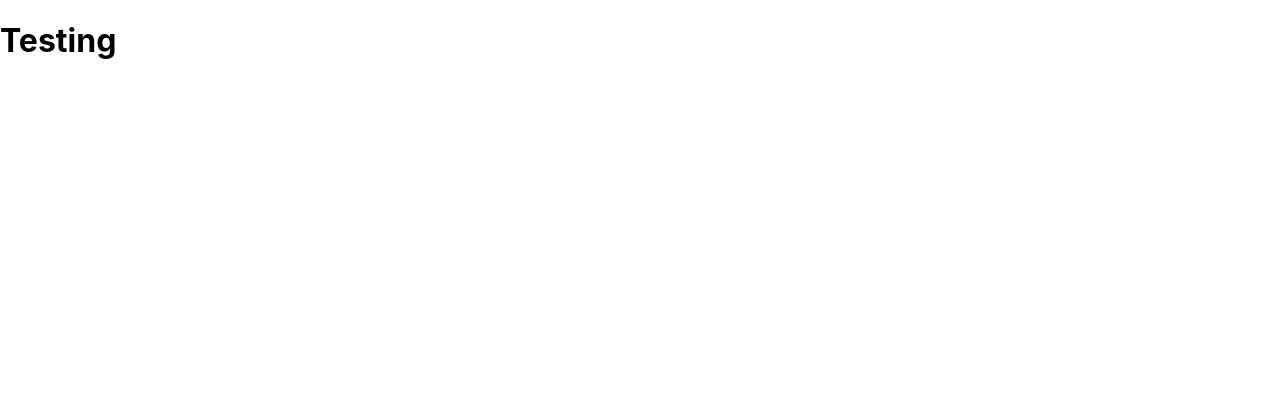
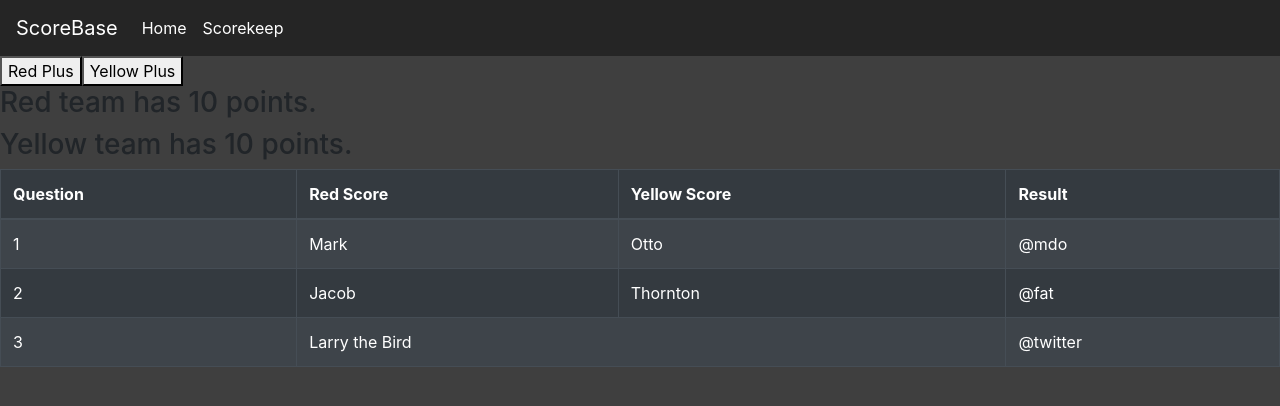
Before and after one commit to yobany10/scorebase, a React (Create React App) app: page /scorekeep in a window 1280 px wide. Shown: the top 406 px of the page. Built offline with nearby package versions, Linux system fonts and the light colour scheme.

Commit message:
Added table placeholder and some basic score logic.

```diff
--- a/package.json
+++ b/package.json
@@ -6,8 +6,11 @@
     "@testing-library/jest-dom": "^5.11.10",
     "@testing-library/react": "^11.2.6",
     "@testing-library/user-event": "^12.8.3",
+    "bootstrap": "^4.6.0",
     "react": "^17.0.2",
+    "react-bootstrap": "^1.5.2",
     "react-dom": "^17.0.2",
+    "react-router-dom": "^5.2.0",
     "react-scripts": "4.0.3",
     "web-vitals": "^1.1.1"
   },
--- a/src/App.js
+++ b/src/App.js
@@ -1,8 +1,18 @@
 import React from 'react'
+import MainNavbar from './components/Navbar'
+import Home from './components/Home'
+import Scorekeep from './components/Scorekeep'
+import { BrowserRouter as Router, Route } from 'react-router-dom'
 
 const App = () => {
   return (
-    <h1>Testing</h1>
+    <div>
+    <Router>
+    <MainNavbar />
+      <Route exact path='/'><Home /></Route>
+      <Route exact path='/scorekeep'><Scorekeep /></Route>
+    </Router>
+    </div>
   )
 }
 
--- /dev/null
+++ b/src/components/Home.css
@@ -0,0 +1,4 @@
+.landing-lg-title {
+    color: white;
+    text-align: center;
+}
--- /dev/null
+++ b/src/components/Home.js
@@ -0,0 +1,10 @@
+import React from 'react'
+import './Home.css'
+
+const Home = () => {
+    return (
+        <h1 className='landing-lg-title'>Josue</h1>
+    )
+}
+
+export default Home
--- /dev/null
+++ b/src/components/Navbar.css
@@ -0,0 +1,12 @@
+.navbar-div {
+    background-color: rgb(37, 37, 37) !important;
+}
+
+.navbar-div a {
+    color: white !important;
+    text-decoration: none;
+}
+
+.navbar-brand {
+    color: rgb(8, 206, 255) !important;
+}
--- /dev/null
+++ b/src/components/Navbar.js
@@ -0,0 +1,21 @@
+import React from 'react'
+import { Link } from 'react-router-dom'
+import Navbar from 'react-bootstrap/Navbar'
+import Nav from 'react-bootstrap/Nav'
+import './Navbar.css'
+
+const MainNavbar = () => {
+    return (
+        <>
+        <Navbar bg="dark" variant="dark" className="navbar-div">
+            <Navbar.Brand className='navbar-brand'><Link to='/'>ScoreBase</Link></Navbar.Brand>
+            <Nav className="mr-auto">
+                <Nav.Link ><Link to='/'>Home</Link></Nav.Link>
+                <Nav.Link ><Link to='/scorekeep'>Scorekeep</Link></Nav.Link>
+            </Nav>
+        </Navbar>
+        </>
+    )
+}
+
+export default MainNavbar
--- /dev/null
+++ b/src/components/ScoreTable.js
@@ -0,0 +1,38 @@
+import React from 'react'
+import Table from 'react-bootstrap/Table'
+
+const ScoreTable = props => {
+    return (
+        <Table striped bordered hover variant="dark">
+  <thead>
+    <tr>
+      <th>Question</th>
+      <th>Red Score</th>
+      <th>Yellow Score</th>
+      <th>Result</th>
+    </tr>
+  </thead>
+  <tbody>
+    <tr>
+      <td>1</td>
+      <td>Mark</td>
+      <td>Otto</td>
+      <td>@mdo</td>
+    </tr>
+    <tr>
+      <td>2</td>
+      <td>Jacob</td>
+      <td>Thornton</td>
+      <td>@fat</td>
+    </tr>
+    <tr>
+      <td>3</td>
+      <td colSpan="2">Larry the Bird</td>
+      <td>@twitter</td>
+    </tr>
+  </tbody>
+</Table>
+    )
+}
+
+export default ScoreTable
--- /dev/null
+++ b/src/components/Scorekeep.js
@@ -0,0 +1,27 @@
+import React, { useState } from 'react'
+import ScoreTable from './ScoreTable'
+
+const Scorekeep = () => {
+    const [redScore, setRedScore] = useState(10)
+    const [yellowScore, setYellowScore] = useState(10)
+
+    const handleRedPlus = event => {
+        setRedScore(redScore + 10)
+    }
+
+    const handleYellowPlus = event => {
+        setYellowScore(yellowScore + 10)
+    }
+
+    return (
+        <div>
+            <button onClick={handleRedPlus}>Red Plus</button>
+            <button onClick={handleYellowPlus}>Yellow Plus</button>
+            <h3>Red team has {redScore} points.</h3>
+            <h3>Yellow team has {yellowScore} points.</h3>
+            <ScoreTable />
+        </div>
+    )
+}
+
+export default Scorekeep
--- a/src/index.css
+++ b/src/index.css
@@ -5,6 +5,7 @@ body {
     sans-serif;
   -webkit-font-smoothing: antialiased;
   -moz-osx-font-smoothing: grayscale;
+  background-color: rgb(63, 63, 63);
 }
 
 code {
--- a/src/index.js
+++ b/src/index.js
@@ -1,5 +1,6 @@
 import React from 'react';
 import ReactDOM from 'react-dom';
+import 'bootstrap/dist/css/bootstrap.min.css';
 import './index.css';
 import App from './App';
 
```
Also changed, not shown: 1 other file (tests, documents, lock files or other folders).
